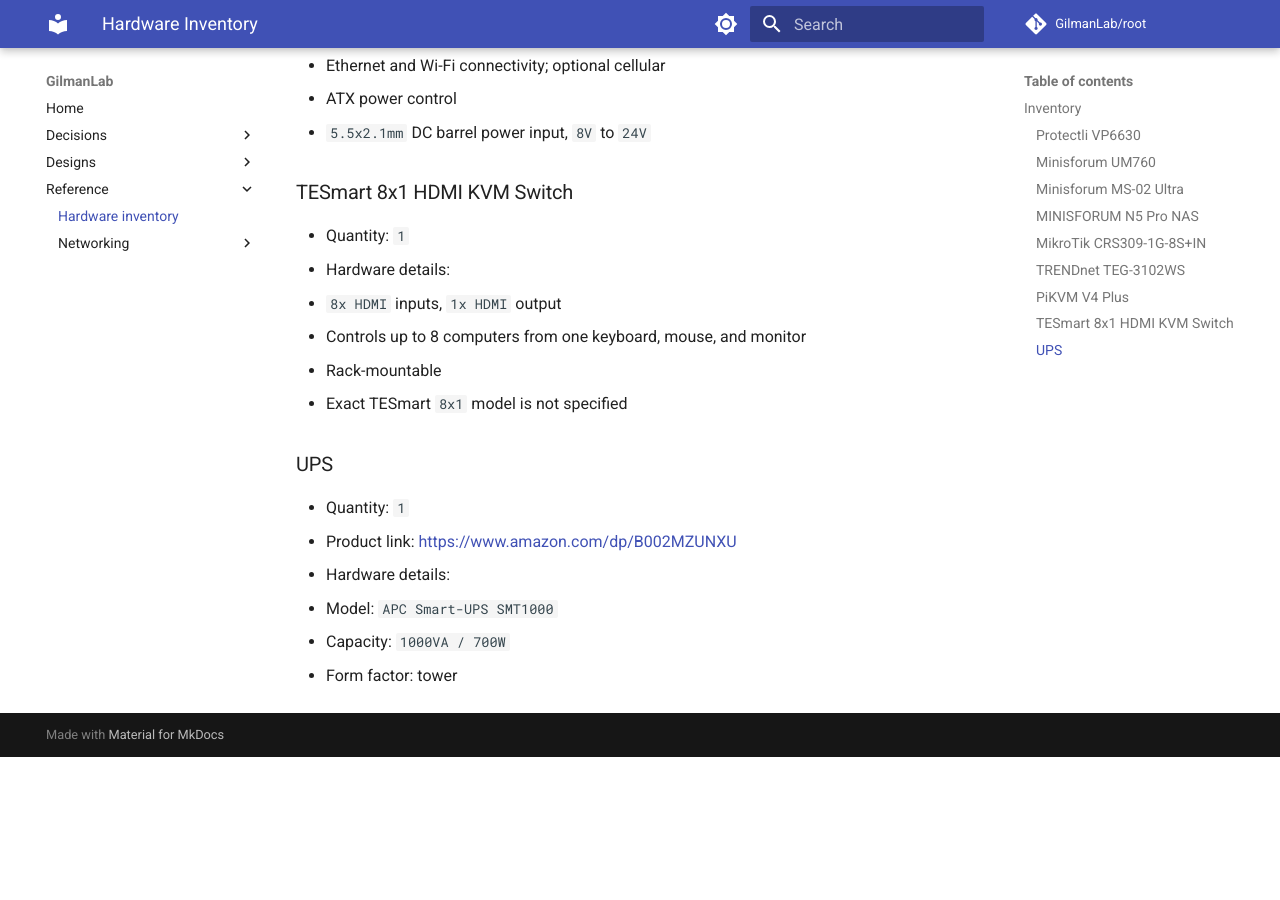
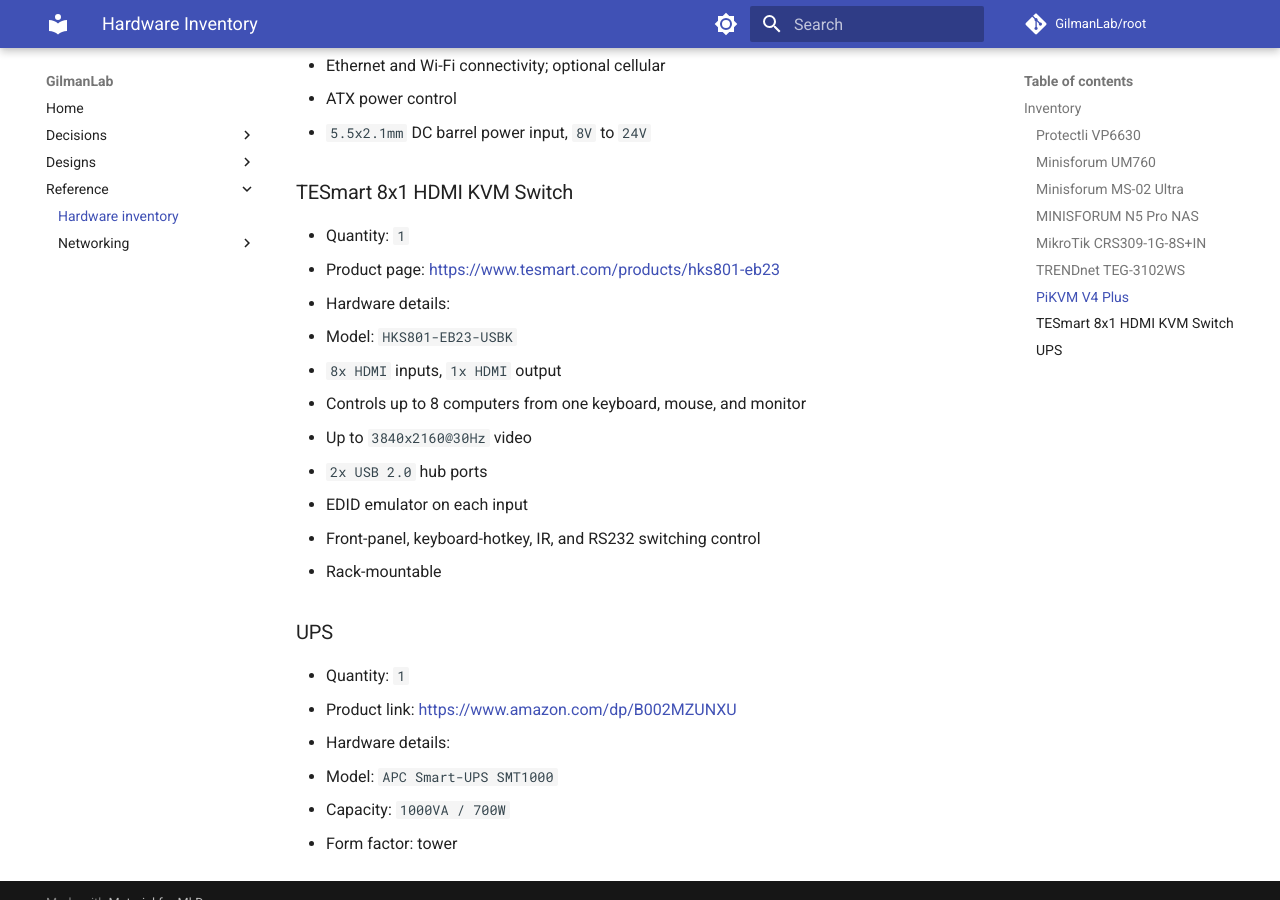
Before and after one commit to GilmanLab/root, an MkDocs documentation site: the page built from docs/docs/reference/hardware-inventory.md, in a window 1280 px wide and 900 px high, scrolled down 2466 px. Built offline with MkDocs 1.6.1 and Material for MkDocs 9.7.7, drawn with Linux system fonts in a browser that asks for light colours; comment, search, counter and statistics services are not loaded; before the commit the page ends 3223 px from its top, so only the background shows below that.

Commit message:
docs: pin TESmart KVM model to HKS801-EB23-USBK (#7)

```diff
--- a/docs/docs/reference/hardware-inventory.md
+++ b/docs/docs/reference/hardware-inventory.md
@@ -91,11 +91,16 @@ documentation, not this inventory.
 ### TESmart 8x1 HDMI KVM Switch
 
 - Quantity: `1`
+- Product page: <https://www.tesmart.com/products/hks801-eb23>
 - Hardware details:
+  - Model: `HKS801-EB23-USBK`
   - `8x HDMI` inputs, `1x HDMI` output
   - Controls up to 8 computers from one keyboard, mouse, and monitor
+  - Up to `3840x2160@30Hz` video
+  - `2x USB 2.0` hub ports
+  - EDID emulator on each input
+  - Front-panel, keyboard-hotkey, IR, and RS232 switching control
   - Rack-mountable
-  - Exact TESmart `8x1` model is not specified
 
 ### UPS
 
```
